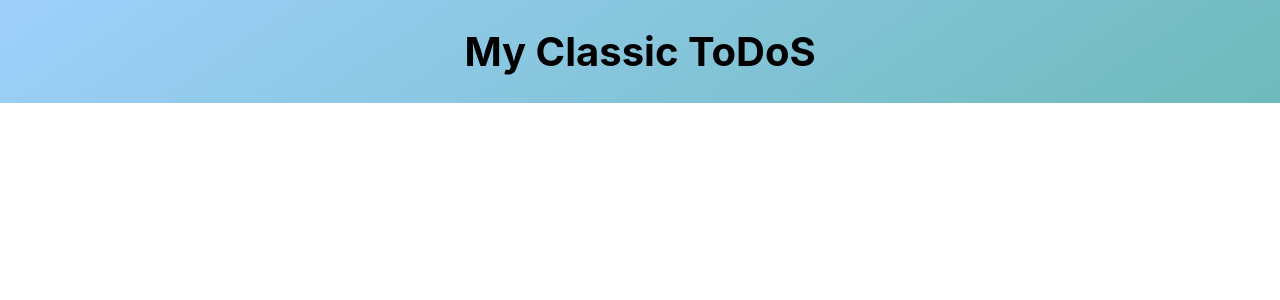
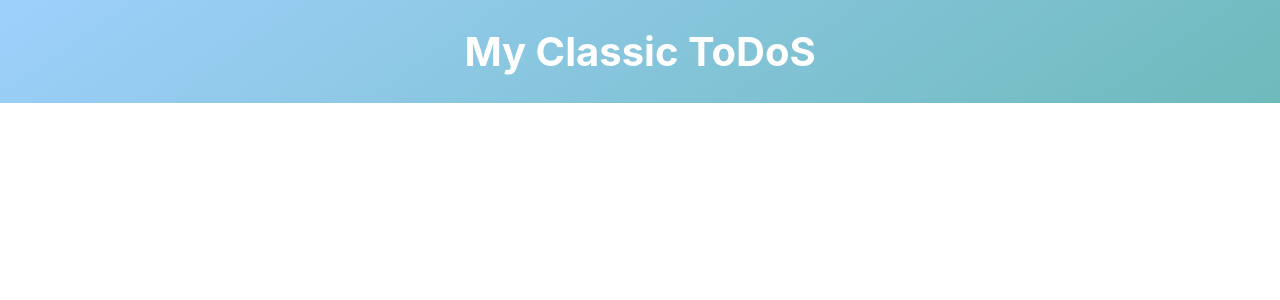
Before and after one commit to coffeemaniak/todos, a React (Create React App) app: page / in a window 1280 px wide. Shown: the top 300 px of the page. Built offline with nearby package versions, Linux system fonts and the light colour scheme.

Commit message:
some changes

```diff
--- a/src/App.js
+++ b/src/components/app/App.js
@@ -1,6 +1,6 @@
 import {React, Component} from "react";
 import './App.css';
-import Header from "./header";
+import Header from "../header";
 
 function App() {
   return (
--- /dev/null
+++ b/src/components/app/index.js
@@ -0,0 +1,2 @@
+import App from "./App";
+export default App;
--- a/src/header/header.css
+++ b/src/components/header/header.css
@@ -8,7 +8,7 @@
 
 .header_title {
     font-size: 40px;
-    color: black;
+    color: white;
     text-align: center;
     vertical-align: middle;
 }
--- a/src/index.js
+++ b/src/index.js
@@ -1,7 +1,7 @@
 import React from 'react';
 import ReactDOM from 'react-dom';
 import './index.css';
-import App from './App';
+import App from './components/app';
 
 
 ReactDOM.render(
```
Also changed, not shown: src/components/app/App.css (renamed from src/App.css), src/components/header/header.js (renamed from src/header/header.js), src/components/header/index.js (renamed from src/header/index.js).
